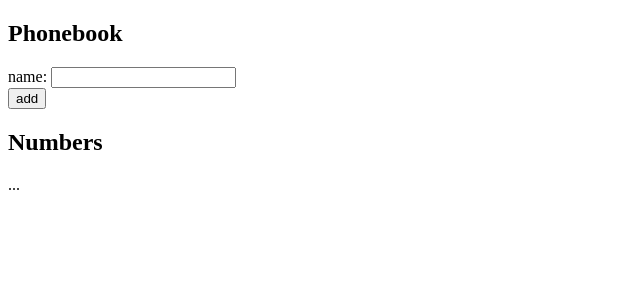
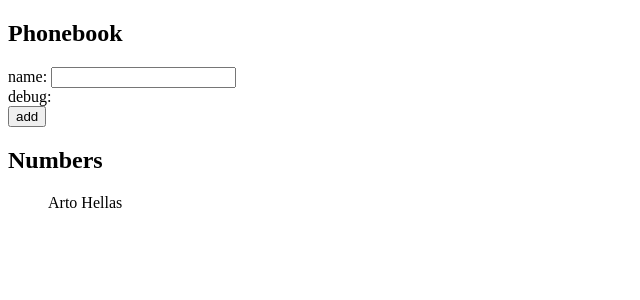
Before and after one commit to flodardev/fullstackopen, a React (Vite) app in the folder part2/phonebook/: page / in a window 1280 px wide. Shown: the top 300 px of the page, without its empty margins (0-640 px from the left). Built offline with nearby package versions, Linux system fonts and the light colour scheme.

Commit message:
step 1 exercise done

```diff
--- /dev/null
+++ b/part2/phonebook/src/App.css
@@ -0,0 +1,4 @@
+ul {
+    list-style: none;
+    margin-left: 0;
+}
--- a/part2/phonebook/src/App.jsx
+++ b/part2/phonebook/src/App.jsx
@@ -1,24 +1,50 @@
 import { useState } from 'react'
+import phonebookData from './data'
+import "./App.css"
 
 const App = () => {
-  const [persons, setPersons] = useState([
-    { name: 'Arto Hellas' }
-  ])
+  const [persons, setPersons] = useState(phonebookData)
   const [newName, setNewName] = useState('')
+
+  // handle form submission
+  const handleForm = (event) => {
+    event.preventDefault()
+
+    const personObject = {
+      id: persons.length + 1,
+      name: newName,
+    }
+
+    setPersons(persons.concat(personObject))
+    console.log(persons)
+
+    setNewName("")
+  }
+
+  // handle name input
+  const handleNewName = (event) => {
+    //console.log(event.target.value)
+    setNewName(event.target.value)
+  }
 
   return (
     <div>
       <h2>Phonebook</h2>
-      <form>
+      <form onSubmit={handleForm}>
         <div>
-          name: <input />
+          name: <input onChange={handleNewName} value={newName}/>
         </div>
+        <div>debug: {newName}</div>
         <div>
           <button type="submit">add</button>
         </div>
       </form>
       <h2>Numbers</h2>
-      ...
+      <div>
+        <ul>
+          {persons.map(person => <li key={person.id}>{person.name}</li>)}
+        </ul>
+      </div>
     </div>
   )
 }
--- /dev/null
+++ b/part2/phonebook/src/data.jsx
@@ -0,0 +1,5 @@
+const phonebookData = [
+    { id: 0, name: 'Arto Hellas' }
+]
+
+export default phonebookData
```
Also changed, not shown: 1 other file (tests, documents, lock files or other folders).
